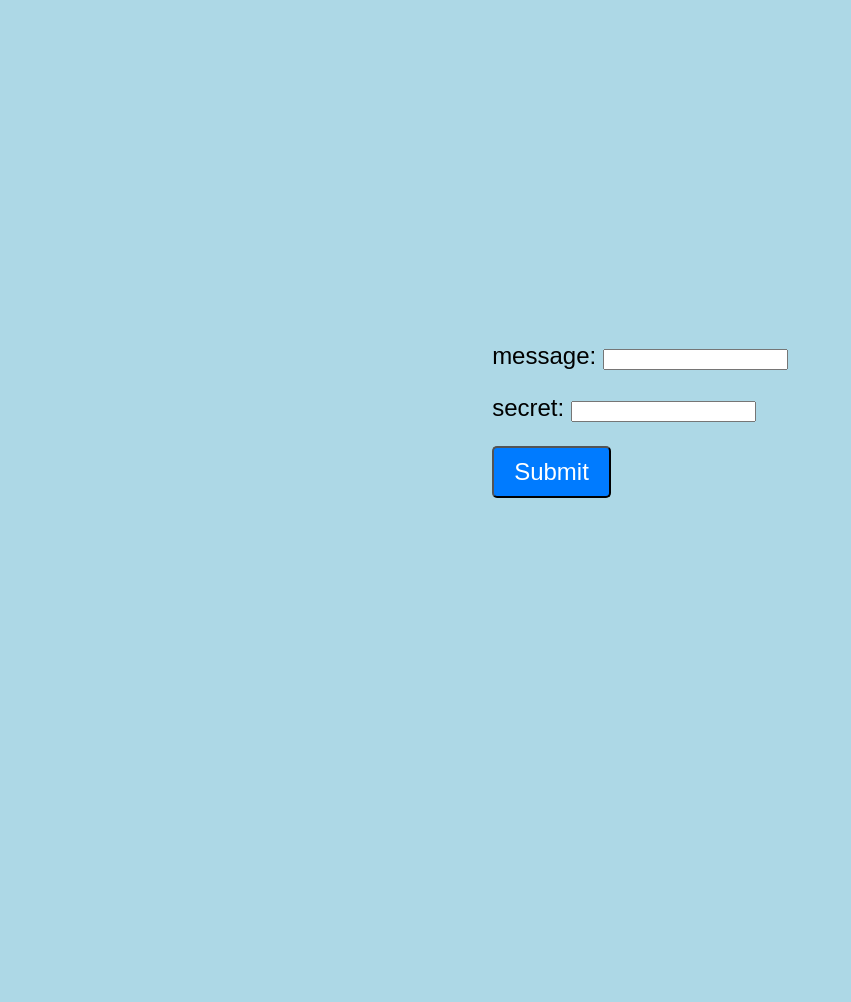
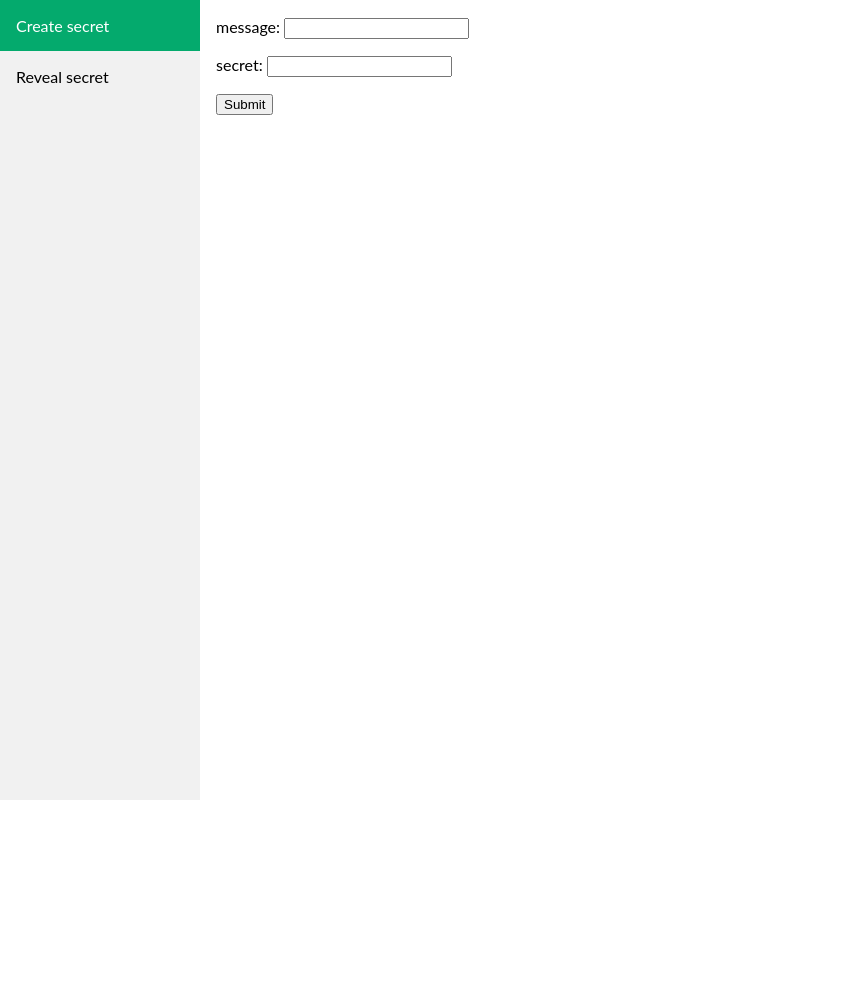
Before and after one commit to GeorgiiKrikun/SecretMessaging, a Django app: page /hide_secret/ in a window 1280 px wide. Shown: the whole page, without its empty margins (0-851 px from the left). Before the commit the page ends 498 px from the top, so only its background shows below. Run offline with Django 4.2, Linux system fonts and the light colour scheme.

Commit message:
Make better css

```diff
--- a/home/secret_messaging/static/secret_messaging/style.css
+++ b/home/secret_messaging/static/secret_messaging/style.css
@@ -1,43 +1,54 @@
 body {
-    background-color: lightblue;
+    margin: 0;
+    font-family: "Lato", sans-serif;
   }
 
-.main-parent{
-    display: grid;
-    justify-content: center; /* align horizontal */
-    align-items: center; /* align vertical */
-    height: 100vh; /* Full height */
-    font-size: 24px;
-    font-family: Arial, sans-serif;
+  .sidebar {
+    margin: 0;
+    padding: 0;
+    width: 200px;
+    background-color: #f1f1f1;
+    position: fixed;
+    height: 100%;
+    overflow: auto;
   }
 
-.main {
-    /* display: flex;
-    justify-content: center;
-    align-items: center; */
+  .sidebar a {
+    display: block;
+    color: black;
+    padding: 16px;
+    text-decoration: none;
   }
 
-.top-left {
-    position: absolute;
-    top: 8px;
-    left: 16px;
+  .sidebar a.active {
+    background-color: #04AA6D;
+    color: white;
   }
 
-.button-link {
-    display: inline-block;
-    padding: 10px 20px;
-    background-color: #007BFF;
+  .sidebar a:hover:not(.active) {
+    background-color: #555;
     color: white;
-    font-size: 24px;
-    text-decoration: none;
-    border-radius: 5px
   }
 
-.button-link:hover {
-    background-color: #0056b3;
+  div.content {
+    margin-left: 200px;
+    padding: 1px 16px;
+    height: 1000px;
   }
 
-.container {
-    display: flex;
-    justify-content: space-between; /* Puts space between the buttons */
+  @media screen and (max-width: 700px) {
+    .sidebar {
+      width: 100%;
+      height: auto;
+      position: relative;
     }
+    .sidebar a {float: left;}
+    div.content {margin-left: 0;}
+  }
+
+  @media screen and (max-width: 400px) {
+    .sidebar a {
+      text-align: center;
+      float: none;
+    }
+  }
--- a/home/secret_messaging/templates/secret_messaging/create_secret_string.html
+++ b/home/secret_messaging/templates/secret_messaging/create_secret_string.html
@@ -6,14 +6,16 @@
     <link rel="stylesheet" type="text/css" href="{% static 'secret_messaging/style.css' %}">
 </head>
 <body>
-    <div class="main-parent">
-        <div class="main">
-            <form action="{% url 'secret_string' %}" method="post">
-                {% csrf_token %}
-                {{ form.as_p }}
-                <input class = "button-link" type="submit" value="Submit">
-            </form>
-        </div>
+    <div class="sidebar">
+        <a class="active" href="{% url 'secret_string' %}">Create secret</a>
+        <a href="{% url 'reveal_secret' %}">Reveal secret</a>
+    </div>
+    <div class="content">
+        <form action="{% url 'secret_string' %}" method="post">
+            {% csrf_token %}
+            {{ form.as_p }}
+            <input class = "button-link" type="submit" value="Submit">
+        </form>
     </div>
 
 </body>
--- a/home/secret_messaging/urls.py
+++ b/home/secret_messaging/urls.py
@@ -2,7 +2,7 @@ from django.urls import path
 from . import views
 
 urlpatterns = [
-    path('', views.index, name='index'),
+    path('', views.create_secret, name='index'),
     path('hide_secret/', views.create_secret, name='secret_string'),
     path('reveal_secret/', views.reveal_secret, name='reveal_secret'),
 ]
```
Also changed, not shown: home/secret_messaging/templates/secret_messaging/index.html (deleted, +0 -10 lines), home/secret_messaging/templates/secret_messaging/results_reveal.html (+10 -5 lines), home/secret_messaging/templates/secret_messaging/results_secret.html (+12 -4 lines), home/secret_messaging/templates/secret_messaging/reveal_secret.html (+13 -5 lines). Lines whose indentation alone changed are shown as unchanged.
